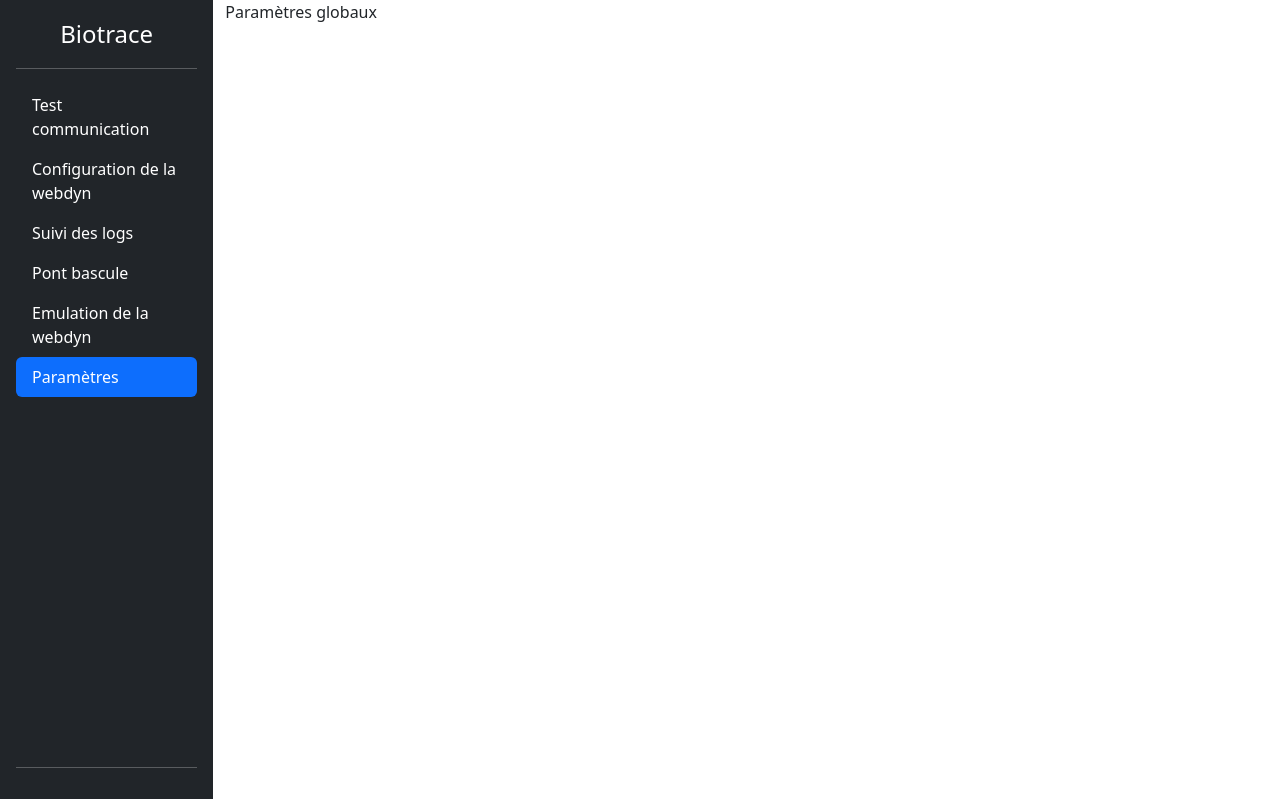
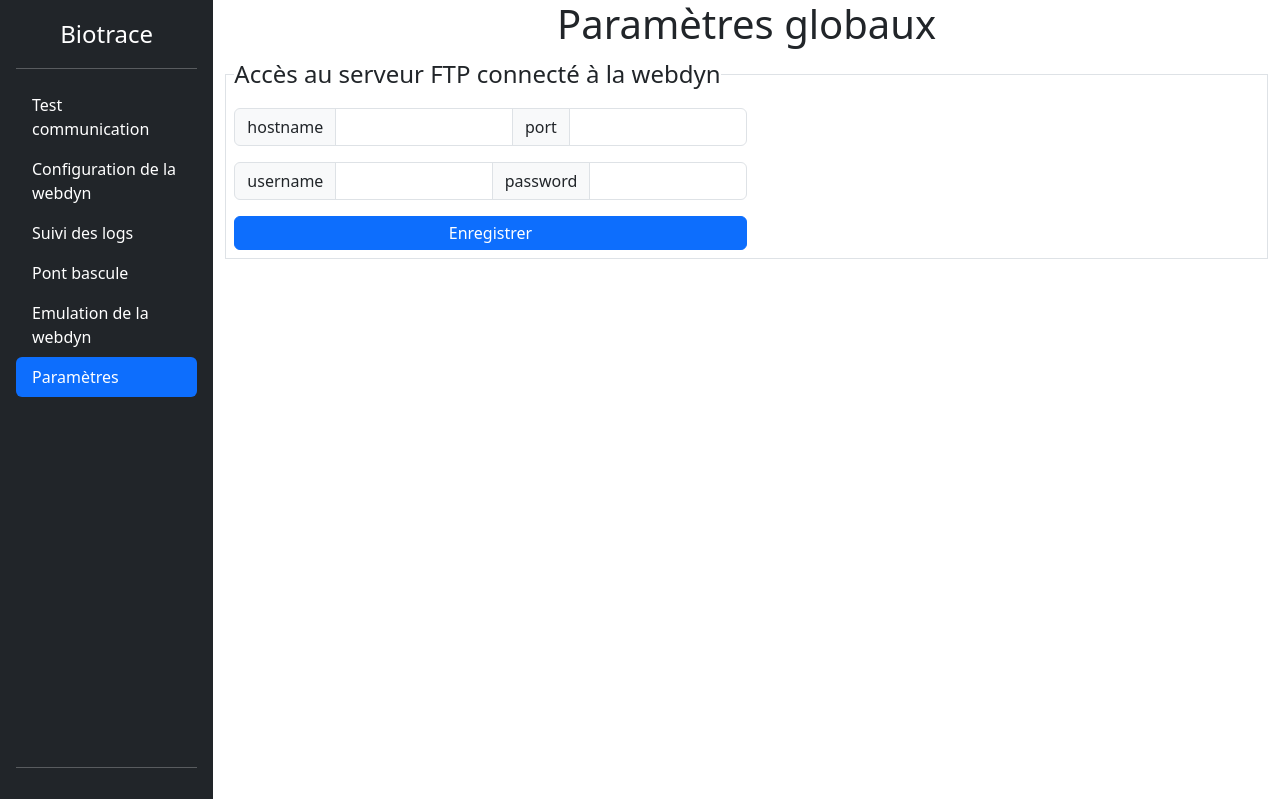
Before and after one commit to TLBail/biotrace, a Flask app: page /config in a window 1280 px wide. Shown: the top 799 px of the page. Run offline with Flask 3, Linux system fonts and the light colour scheme; parts of the project's set-up code (start-up, migrations or seed data) failed here and were passed over.

Commit message:
Ajout page config

```diff
--- a/app/templates/routes/config.html
+++ b/app/templates/routes/config.html
@@ -1,7 +1,28 @@
 {% extends 'base.html' %}
 {% block title %}Paramètre{% endblock %}
 {% block content %}
-<div>
+<h1 class="text-center">
     Paramètres globaux
-</div>
+</h1>
+<fieldset class="border p-2">
+	<legend class="float-none w-auto">Accès au serveur FTP connecté à la webdyn</legend>
+	<div class="w-50">
+		<div class="input-group pb-3">
+			<span class="input-group-text">hostname</span>
+			<input type="text" class="form-control" id="hostname">
+			<span class="input-group-text">port</span>
+			<input type="number" class="form-control" id="port">
+		</div>
+
+		<div class="input-group pb-3">
+			<span class="input-group-text">username</span>
+			<input type="text" class="form-control" id="username">
+			<span class="input-group-text">password</span>
+			<input type="password" class="form-control" id="passwd">
+		</div>
+		<div class="mt-auto">
+			<button type="button" class="p-1 btn w-100 btn-primary">Enregistrer</button>
+		</div>
+	</div>
+</fieldset>
 {% endblock %}
```
